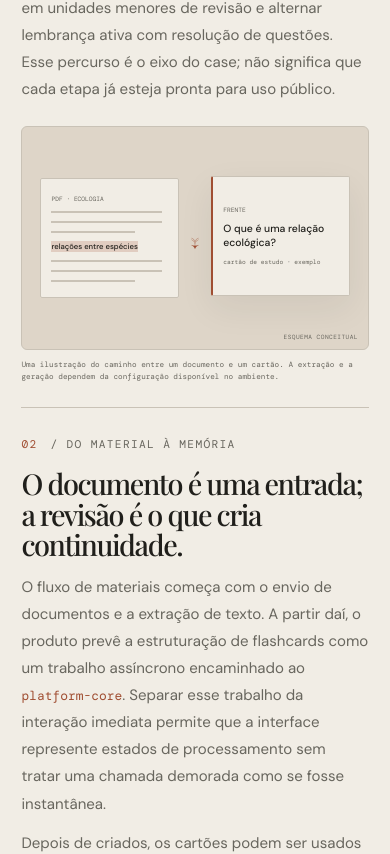
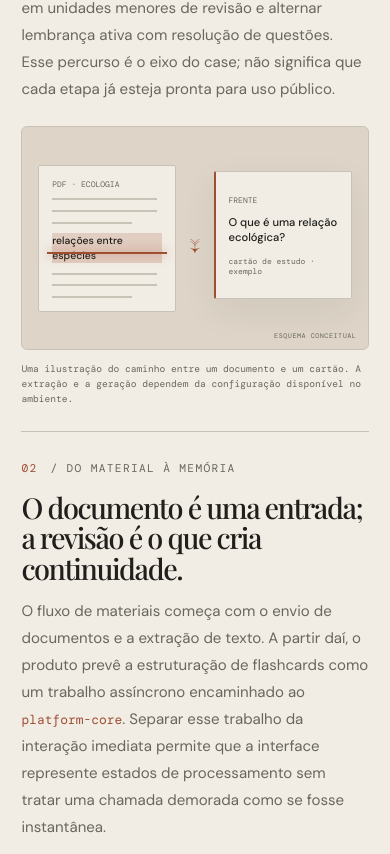
Before and after one commit to woragis/site, a Next.js app: page /projetos/enem-study in a window 390 px wide. Shown: the part 3018-3872 px from the top of the page. Built offline with nearby package versions, Linux system fonts and the light colour scheme; no server answers; a web font is replaced by a local one.

Commit message:
fix(portfolio): corrige cenas do case enem study

```diff
--- a/src/app/globals.css
+++ b/src/app/globals.css
@@ -666,69 +666,78 @@ html[data-theme="index"] .file-organizer-spotlight__visual .file-organizer-visua
 .enem-study-case__intro > p:last-child { border-left: 2px solid var(--color-accent); padding-left: 1rem; font-size: .83rem; }
 .enem-study-case__hero { margin: 0 auto clamp(5rem, 10vw, 9rem); }
 .enem-study-case__hero figcaption { margin-top: .7rem; color: var(--color-muted); font: .58rem/1.6 var(--font-mono); }
-.enem-study-case__story { max-width: 900px; margin-inline: auto; }
-.enem-study-case__section { display: grid; grid-template-columns: minmax(8rem, .45fr) minmax(0, 1.2fr); gap: clamp(1.5rem, 5vw, 4rem); border-top: 1px solid var(--color-line); padding-block: 2rem; }
+.enem-study-case__story { max-width: 1160px; margin-inline: auto; }
+.enem-study-case__section { display: grid; grid-template-columns: minmax(6rem, .25fr) minmax(0, 1.75fr); gap: clamp(1.5rem, 4vw, 3.5rem); border-top: 1px solid var(--color-line); padding-block: clamp(2rem, 4vw, 3.2rem); }
 .enem-study-case__section .eyebrow { margin-top: .25rem; }
 .enem-study-case__section h2 { margin: 0 0 .9rem; font-family: var(--font-display); font-size: clamp(1.8rem, 3vw, 2.7rem); font-weight: 500; letter-spacing: -.05em; line-height: 1.06; }
 .enem-study-case__section p:not(.eyebrow) { margin: 0 0 .8rem; color: var(--color-muted); font-size: .94rem; line-height: 1.8; }
 .enem-study-case__section code { color: var(--color-accent); font-family: var(--font-mono); font-size: .86em; }
-.enem-study-case__section--boundary > div { border-left: 2px solid var(--color-accent); padding-left: clamp(1rem, 3vw, 1.5rem); }
 .enem-study-case__section--boundary .enem-study-case__content > div { border-left: 2px solid var(--color-accent); padding-left: clamp(1rem, 3vw, 1.5rem); }
 .enem-study-case__content { display: grid; min-width: 0; grid-template-columns: minmax(0, 1fr); align-items: start; gap: clamp(1.25rem, 3vw, 2rem); }
-.enem-study-case__section--with-scene .enem-study-case__content { grid-template-columns: minmax(0, 1.15fr) minmax(13rem, .75fr); }
+.enem-study-case__section--with-scene .enem-study-case__content { grid-template-columns: minmax(0, 1.1fr) minmax(16rem, .9fr); }
 .enem-study-case__content > div > p:last-child { margin-bottom: 0; }
-.enem-study-scene-figure { --scene-delay: -18s; min-width: 0; margin: .2rem 0 0; }
-.enem-study-scene-figure--practice { --scene-delay: -15.3s; }
-.enem-study-scene-figure--architecture { --scene-delay: -12.6s; }
-.enem-study-scene-figure--ai-boundary { --scene-delay: -9.9s; }
-.enem-study-scene { position: relative; display: flex; min-height: 15rem; align-items: center; justify-content: center; gap: .7rem; overflow: hidden; border: 1px solid var(--color-line); border-radius: var(--radius-md); background: var(--color-paper-strong); padding: 1.1rem; }
-.enem-study-scene__stamp { position: absolute; right: .6rem; bottom: .5rem; color: var(--color-muted); font: .38rem var(--font-mono); letter-spacing: .08em; }
-.enem-study-scene-figure figcaption { margin-top: .55rem; color: var(--color-muted); font: .48rem/1.55 var(--font-mono); }
-.enem-study-scene__paper, .enem-study-scene__cards { display: grid; width: min(47%, 10rem); min-height: 8rem; align-content: center; gap: .5rem; border: 1px solid var(--color-line); border-radius: var(--radius-sm); background: var(--color-bg); padding: .65rem; }
-.enem-study-scene__paper > small, .enem-study-scene__cards > span, .enem-study-scene__cards > small { color: var(--color-muted); font: .39rem var(--font-mono); }
+.enem-study-scene-figure { --scene-cycle: 17s; min-width: 0; margin: .2rem 0 0; }
+.enem-study-scene-figure--practice { --scene-cycle: 18.5s; }
+.enem-study-scene-figure--architecture { --scene-cycle: 20s; }
+.enem-study-scene-figure--ai-boundary { --scene-cycle: 21.5s; }
+.enem-study-scene { position: relative; display: flex; min-height: 17rem; align-items: center; justify-content: center; gap: .8rem; overflow: hidden; border: 1px solid var(--color-line); border-radius: var(--radius-md); background: var(--color-paper-strong); padding: clamp(1rem, 2vw, 1.5rem); }
+.enem-study-scene__stamp { position: absolute; right: .7rem; bottom: .6rem; color: var(--color-muted); font: .48rem var(--font-mono); letter-spacing: .08em; }
+.enem-study-scene-figure figcaption { margin-top: .65rem; color: var(--color-muted); font: .6rem/1.6 var(--font-mono); }
+.enem-study-scene__paper, .enem-study-scene__cards { position: relative; display: grid; width: min(47%, 12rem); min-height: 9rem; align-content: center; gap: .6rem; overflow: hidden; border: 1px solid var(--color-line); border-radius: var(--radius-sm); background: var(--color-bg); padding: .8rem; }
+.enem-study-scene__paper > small, .enem-study-scene__cards > span, .enem-study-scene__cards > small { color: var(--color-muted); font: .56rem var(--font-mono); }
 .enem-study-scene__paper > i { width: 95%; height: 2px; background: var(--color-line); }
 .enem-study-scene__paper > i:nth-of-type(3), .enem-study-scene__paper > i:nth-of-type(6) { width: 72%; }
-.enem-study-scene__paper > b { width: fit-content; background: color-mix(in srgb, var(--color-accent) 12%, var(--color-bg)); color: var(--color-ink); font: 500 .48rem/1.4 var(--font-body); animation: enem-scene-highlight 18s ease-in-out infinite; animation-delay: var(--scene-delay); }
-.enem-study-scene__transfer { color: var(--color-accent); font: 1.2rem var(--font-display); animation: enem-scene-transfer 18s ease-in-out infinite; animation-delay: var(--scene-delay); }
-.enem-study-scene__cards { border-left: 2px solid var(--color-accent); box-shadow: var(--shadow-card); animation: enem-scene-card 18s ease-in-out infinite; animation-delay: var(--scene-delay); }
-.enem-study-scene__cards > b { font: 500 .65rem/1.35 var(--font-body); }
+.enem-study-scene__paper > b { width: fit-content; background: color-mix(in srgb, var(--color-accent) 14%, var(--color-bg)); color: var(--color-ink); font: 500 .68rem/1.45 var(--font-body); }
+.enem-study-scene__transfer { color: var(--color-accent); font: 1.5rem var(--font-display); }
+.enem-study-scene__cards { border-left: 2px solid var(--color-accent); box-shadow: var(--shadow-card); }
+.enem-study-scene__cards > b { font: 500 .78rem/1.4 var(--font-body); }
+.enem-study-scene.is-visible .enem-study-scene__paper::after { position: absolute; z-index: 1; top: 0; left: .5rem; right: .5rem; height: 2px; background: var(--color-accent); box-shadow: 0 0 .65rem color-mix(in srgb, var(--color-accent) 75%, transparent); content: ""; animation: enem-scene-scan var(--scene-cycle) ease-in-out infinite; }
+.enem-study-scene.is-visible .enem-study-scene__paper > b { animation: enem-scene-highlight var(--scene-cycle) ease-in-out infinite; }
+.enem-study-scene.is-visible .enem-study-scene__transfer { animation: enem-scene-transfer var(--scene-cycle) ease-in-out infinite; }
+.enem-study-scene.is-visible .enem-study-scene__cards { animation: enem-scene-card var(--scene-cycle) ease-in-out infinite; }
 .enem-study-scene--practice { gap: .55rem; align-items: stretch; }
 .enem-study-scene__question, .enem-study-scene__result { display: grid; min-width: 0; flex: 1; align-content: center; gap: .48rem; }
-.enem-study-scene__question > small, .enem-study-scene__result > small { color: var(--color-muted); font: .36rem var(--font-mono); }
-.enem-study-scene__question > b { margin-bottom: .2rem; font: 500 .53rem/1.4 var(--font-body); }
-.enem-study-scene__question > span { position: relative; border: 1px solid var(--color-line); border-radius: var(--radius-sm); padding: .36rem .4rem; color: var(--color-muted); font-size: .4rem; line-height: 1.35; }
-.enem-study-scene__question > span.is-selected { border-color: var(--color-accent); color: var(--color-ink); animation: enem-scene-choice 18s ease-in-out infinite; animation-delay: var(--scene-delay); }
-.enem-study-scene__question > span > i { position: absolute; right: .35rem; color: var(--color-accent); font-style: normal; opacity: 0; animation: enem-scene-check 18s ease-in-out infinite; animation-delay: var(--scene-delay); }
+.enem-study-scene__question > small, .enem-study-scene__result > small { color: var(--color-muted); font: .5rem var(--font-mono); }
+.enem-study-scene__question > b { margin-bottom: .2rem; font: 500 .72rem/1.45 var(--font-body); }
+.enem-study-scene__question > span { position: relative; border: 1px solid var(--color-line); border-radius: var(--radius-sm); padding: .4rem .48rem; color: var(--color-muted); font-size: .6rem; line-height: 1.4; }
+.enem-study-scene__question > span.is-selected { border-color: var(--color-accent); background: color-mix(in srgb, var(--color-accent) 8%, var(--color-bg)); color: var(--color-ink); }
+.enem-study-scene__question > span > i { position: absolute; right: .35rem; color: var(--color-accent); font-style: normal; opacity: 0; }
+.enem-study-scene.is-visible .enem-study-scene__question > span.is-selected { animation: enem-scene-choice var(--scene-cycle) ease-in-out infinite; }
+.enem-study-scene.is-visible .enem-study-scene__question > span > i { animation: enem-scene-check var(--scene-cycle) ease-in-out infinite; }
 .enem-study-scene__result { align-content: center; border-left: 1px solid var(--color-line); padding-left: .55rem; }
-.enem-study-scene__result > b { color: var(--color-accent); font: 500 .55rem var(--font-mono); }
-.enem-study-scene__result > i { height: 2rem; border-bottom: 1px solid var(--color-line); background: linear-gradient(160deg, transparent 48%, color-mix(in srgb, var(--color-accent) 70%, transparent) 49%, color-mix(in srgb, var(--color-accent) 70%, transparent) 51%, transparent 52%); transform: scaleX(.15); transform-origin: left; animation: enem-scene-chart 18s ease-in-out infinite; animation-delay: var(--scene-delay); }
-.enem-study-scene__result > span { color: var(--color-muted); font: .37rem var(--font-mono); }
+.enem-study-scene__result > b { color: var(--color-accent); font: 500 .68rem var(--font-mono); }
+.enem-study-scene__result > i { height: 2rem; border-bottom: 1px solid var(--color-line); background: linear-gradient(160deg, transparent 48%, color-mix(in srgb, var(--color-accent) 70%, transparent) 49%, color-mix(in srgb, var(--color-accent) 70%, transparent) 51%, transparent 52%); transform: scaleX(.15); transform-origin: left; }
+.enem-study-scene.is-visible .enem-study-scene__result > i { animation: enem-scene-chart var(--scene-cycle) ease-in-out infinite; }
+.enem-study-scene__result > span { color: var(--color-muted); font: .5rem var(--font-mono); }
 .enem-study-scene--architecture { flex-direction: column; gap: .42rem; }
 .enem-study-scene__clients { display: grid; width: 100%; grid-template-columns: 1fr 1fr; gap: .4rem; }
-.enem-study-scene__clients > span, .enem-study-scene__product, .enem-study-scene__services { display: grid; gap: .22rem; border: 1px solid var(--color-line); border-radius: var(--radius-sm); background: var(--color-bg); padding: .42rem .5rem; color: var(--color-muted); font: .36rem var(--font-mono); }
-.enem-study-scene__clients b, .enem-study-scene__product b { color: var(--color-ink); font: 500 .52rem var(--font-body); }
-.enem-study-scene__product { width: 78%; border-color: color-mix(in srgb, var(--color-accent) 50%, var(--color-line)); text-align: center; animation: enem-scene-node 18s ease-in-out infinite; animation-delay: var(--scene-delay); }
-.enem-study-scene__route { width: 1px; height: .5rem; background: var(--color-line); transform: scaleY(.15); transform-origin: top; animation: enem-scene-route 18s ease-in-out infinite; animation-delay: var(--scene-delay); }
+.enem-study-scene__clients > span, .enem-study-scene__product, .enem-study-scene__services { display: grid; gap: .28rem; border: 1px solid var(--color-line); border-radius: var(--radius-sm); background: var(--color-bg); padding: .52rem .6rem; color: var(--color-muted); font: .5rem var(--font-mono); }
+.enem-study-scene__clients b, .enem-study-scene__product b { color: var(--color-ink); font: 500 .7rem var(--font-body); }
+.enem-study-scene__product { width: 78%; border-color: color-mix(in srgb, var(--color-accent) 50%, var(--color-line)); text-align: center; }
+.enem-study-scene__route { width: 1px; height: .65rem; background: var(--color-line); transform: scaleY(1); transform-origin: top; }
+.enem-study-scene.is-visible .enem-study-scene__product { animation: enem-scene-node var(--scene-cycle) ease-in-out infinite; }
+.enem-study-scene.is-visible .enem-study-scene__route { animation: enem-scene-route var(--scene-cycle) ease-in-out infinite; }
 .enem-study-scene__route--down::after { display: block; width: .28rem; height: .28rem; border-right: 1px solid var(--color-accent); border-bottom: 1px solid var(--color-accent); content: ""; transform: translate(-.13rem, .26rem) rotate(45deg); }
 .enem-study-scene__services { width: 100%; grid-template-columns: repeat(3, 1fr); text-align: center; }
-.enem-study-scene__services > small { grid-column: 1 / -1; color: var(--color-muted); font-size: .34rem; }
+.enem-study-scene__services > small { grid-column: 1 / -1; color: var(--color-muted); font-size: .48rem; }
 .enem-study-scene--ai-boundary { flex-direction: column; gap: .55rem; }
-.enem-study-scene__mode { display: grid; width: 100%; gap: .35rem; border: 1px solid var(--color-line); border-radius: var(--radius-sm); background: var(--color-bg); padding: .65rem; animation: enem-scene-mode 18s ease-in-out infinite; animation-delay: var(--scene-delay); }
-.enem-study-scene__mode > small, .enem-study-scene__mode > span { color: var(--color-muted); font: .38rem var(--font-mono); }
-.enem-study-scene__mode > b { font: 500 .57rem var(--font-body); }
-.enem-study-scene__mode--demo { --mode-phase: 0%; }
-.enem-study-scene__mode--real { animation-name: enem-scene-mode-real; }
-.enem-study-scene__boundary { color: var(--color-muted); font: .4rem var(--font-mono); }
-@keyframes enem-scene-highlight { 0%, 10%, 78%, 100% { background: transparent; } 20%, 68% { background: color-mix(in srgb, var(--color-accent) 20%, var(--color-bg)); } }
-@keyframes enem-scene-transfer { 0%, 12%, 78%, 100% { opacity: .4; transform: translateY(-3px); } 25%, 65% { opacity: 1; transform: translateY(3px); } }
-@keyframes enem-scene-card { 0%, 18%, 78%, 100% { transform: translateY(5px); } 30%, 68% { transform: translateY(-2px); } }
-@keyframes enem-scene-choice { 0%, 10%, 78%, 100% { background: transparent; } 22%, 68% { background: color-mix(in srgb, var(--color-accent) 9%, var(--color-bg)); } }
-@keyframes enem-scene-check { 0%, 22%, 78%, 100% { opacity: 0; transform: scale(.7); } 30%, 67% { opacity: 1; transform: scale(1); } }
-@keyframes enem-scene-chart { 0%, 29%, 78%, 100% { transform: scaleX(.15); } 40%, 68% { transform: scaleX(1); } }
-@keyframes enem-scene-route { 0%, 10%, 78%, 100% { transform: scaleY(.15); } 22%, 68% { transform: scaleY(1); } }
-@keyframes enem-scene-node { 0%, 20%, 78%, 100% { box-shadow: none; } 32%, 68% { box-shadow: 0 0 0 2px color-mix(in srgb, var(--color-accent) 13%, transparent); } }
-@keyframes enem-scene-mode { 0%, 10%, 78%, 100% { border-color: var(--color-line); background: var(--color-bg); } 22%, 68% { border-color: color-mix(in srgb, var(--color-accent) 60%, var(--color-line)); background: color-mix(in srgb, var(--color-accent) 5%, var(--color-bg)); } }
-@keyframes enem-scene-mode-real { 0%, 10%, 78%, 100% { border-color: color-mix(in srgb, var(--color-accent) 60%, var(--color-line)); background: color-mix(in srgb, var(--color-accent) 5%, var(--color-bg)); } 22%, 68% { border-color: var(--color-line); background: var(--color-bg); } }
+.enem-study-scene__mode { display: grid; width: 100%; gap: .4rem; border: 1px solid var(--color-line); border-radius: var(--radius-sm); background: var(--color-bg); padding: .75rem; }
+.enem-study-scene__mode > small, .enem-study-scene__mode > span { color: var(--color-muted); font: .52rem var(--font-mono); }
+.enem-study-scene__mode > b { font: 500 .74rem var(--font-body); }
+.enem-study-scene.is-visible .enem-study-scene__mode--demo { animation: enem-scene-mode var(--scene-cycle) ease-in-out infinite; }
+.enem-study-scene.is-visible .enem-study-scene__mode--real { animation: enem-scene-mode-real var(--scene-cycle) ease-in-out infinite; }
+.enem-study-scene__boundary { color: var(--color-muted); font: .55rem var(--font-mono); }
+@keyframes enem-scene-scan { 0%, 4%, 78%, 100% { top: 0; opacity: 0; } 10% { opacity: 1; } 65% { top: calc(100% - 2px); opacity: 1; } 72% { opacity: 0; } }
+@keyframes enem-scene-highlight { 0%, 5%, 78%, 100% { background: transparent; } 18%, 68% { background: color-mix(in srgb, var(--color-accent) 20%, var(--color-bg)); } }
+@keyframes enem-scene-transfer { 0%, 8%, 78%, 100% { opacity: .45; transform: translateY(-5px); } 22%, 68% { opacity: 1; transform: translateY(5px); } }
+@keyframes enem-scene-card { 0%, 15%, 78%, 100% { transform: translateY(7px); } 28%, 68% { transform: translateY(-3px); } }
+@keyframes enem-scene-choice { 0%, 5%, 78%, 100% { background: transparent; } 20%, 68% { background: color-mix(in srgb, var(--color-accent) 9%, var(--color-bg)); } }
+@keyframes enem-scene-check { 0%, 20%, 78%, 100% { opacity: 0; transform: scale(.7); } 30%, 67% { opacity: 1; transform: scale(1); } }
+@keyframes enem-scene-chart { 0%, 28%, 78%, 100% { transform: scaleX(.12); } 40%, 68% { transform: scaleX(1); } }
+@keyframes enem-scene-route { 0%, 5%, 78%, 100% { transform: scaleY(.1); } 19%, 68% { transform: scaleY(1); } }
+@keyframes enem-scene-node { 0%, 18%, 78%, 100% { box-shadow: none; } 29%, 68% { box-shadow: 0 0 0 3px color-mix(in srgb, var(--color-accent) 15%, transparent); } }
+@keyframes enem-scene-mode { 0%, 5%, 78%, 100% { border-color: var(--color-line); background: var(--color-bg); } 20%, 68% { border-color: color-mix(in srgb, var(--color-accent) 60%, var(--color-line)); background: color-mix(in srgb, var(--color-accent) 5%, var(--color-bg)); } }
+@keyframes enem-scene-mode-real { 0%, 5%, 78%, 100% { border-color: color-mix(in srgb, var(--color-accent) 60%, var(--color-line)); background: color-mix(in srgb, var(--color-accent) 5%, var(--color-bg)); } 20%, 68% { border-color: var(--color-line); background: var(--color-bg); } }
 .enem-study-case__next { max-width: 900px; margin: clamp(5rem, 10vw, 9rem) auto 0; border-top: 1px solid var(--color-line); padding-top: 1.4rem; }
 .enem-study-case__next h2 { font-size: clamp(2rem, 4vw, 3.5rem); }
 .enem-study-case__next ul { display: grid; grid-template-columns: repeat(2, minmax(0, 1fr)); gap: .7rem 2rem; margin: 2rem 0; padding: 0; list-style: none; counter-reset: enem-next; }
@@ -871,6 +880,9 @@ html[data-theme="index"] .project-card__visual--enem-study::before, html[data-th
   .file-case-manager__sidebar { padding-inline: .5rem; }
   .file-case-manager__file { grid-template-columns: 1.25rem minmax(0, 1fr); }
   .file-case-manager__file > small { display: none; }
+  .enem-study-case__story { max-width: 100%; }
+  .enem-study-case__section { grid-template-columns: minmax(5rem, .2fr) minmax(0, 1.8fr); }
+  .enem-study-case__section--with-scene .enem-study-case__content { grid-template-columns: minmax(0, 1fr) minmax(14rem, .9fr); }
 }
 @media (max-width: 640px) {
   :root { --section-gap: 5.5rem; }
@@ -965,10 +977,16 @@ html[data-theme="index"] .project-card__visual--enem-study::before, html[data-th
   .enem-study-visual__foot small { font-size: .39rem; }
   .enem-study-case__section { grid-template-columns: minmax(0, 1fr); gap: .35rem; padding-block: 1.5rem; }
   .enem-study-case__section .eyebrow { margin-bottom: .6rem; }
-  .enem-study-case__section--with-scene .enem-study-case__content { grid-template-columns: minmax(0, 1fr); }
+  .enem-study-case__section, .enem-study-case__section--with-scene .enem-study-case__content { grid-template-columns: minmax(0, 1fr); }
   .enem-study-scene-figure { width: 100%; max-width: 28rem; margin-top: .2rem; }
   .enem-study-scene { min-height: 14rem; }
-  .enem-study-scene__paper, .enem-study-scene__cards { min-height: 7.5rem; }
+  .enem-study-scene__paper, .enem-study-scene__cards { min-height: 8rem; }
+  .enem-study-scene__paper > small, .enem-study-scene__cards > span, .enem-study-scene__cards > small { font-size: .5rem; }
+  .enem-study-scene__paper > b { font-size: .65rem; }
+  .enem-study-scene__cards > b { font-size: .7rem; }
+  .enem-study-scene__question > b { font-size: .66rem; }
+  .enem-study-scene__question > span { font-size: .54rem; }
+  .enem-study-scene__stamp { font-size: .42rem; }
   .enem-study-case__next { margin-top: 4rem; }
   .enem-study-case__next ul { grid-template-columns: 1fr; gap: .6rem; }
   .file-case-close__grid { grid-template-columns: 1fr; gap: 1rem; }
--- a/src/components/enem-study-case-study.tsx
+++ b/src/components/enem-study-case-study.tsx
@@ -1,35 +1,5 @@
 import { EnemStudyVisual } from "@/components/enem-study-visual";
-
-type SceneKind = "material" | "practice" | "architecture" | "ai-boundary";
-
-function EnemStudyMiniScene({ kind }: { kind: SceneKind }) {
-  return (
-    <div className={`enem-study-scene enem-study-scene--${kind}`} aria-hidden="true">
-      {kind === "material" && <>
-        <div className="enem-study-scene__paper"><small>PDF · ECOLOGIA</small><i /><i /><i /><b>relações entre espécies</b><i /><i /><i /></div>
-        <span className="enem-study-scene__transfer">↓</span>
-        <div className="enem-study-scene__cards"><span>FRENTE</span><b>O que é uma relação ecológica?</b><small>cartão de estudo · exemplo</small></div>
-      </>}
-      {kind === "practice" && <>
-        <div className="enem-study-scene__question"><small>QUESTÃO DE DEMONSTRAÇÃO</small><b>Qual alternativa descreve uma relação de mutualismo?</b><span>A · Uma espécie é prejudicada</span><span className="is-selected">B · Ambas se beneficiam <i>✓</i></span><span>C · Uma se beneficia sem efeito na outra</span></div>
-        <div className="enem-study-scene__result"><small>REGISTRO DA TENTATIVA</small><b>Resposta salva</b><i /><span>acertos por área</span></div>
-      </>}
-      {kind === "architecture" && <>
-        <div className="enem-study-scene__clients"><span>WEB <b>Next.js</b></span><span>MOBILE <b>Flutter</b></span></div>
-        <i className="enem-study-scene__route enem-study-scene__route--down" />
-        <div className="enem-study-scene__product"><small>ENEM STUDY</small><b>domínio e fluxos de estudo</b></div>
-        <i className="enem-study-scene__route enem-study-scene__route--down" />
-        <div className="enem-study-scene__services"><span>arquivos</span><span>billing</span><span>jobs de LLM</span><small>platform-core · serviços compartilhados</small></div>
-      </>}
-      {kind === "ai-boundary" && <>
-        <div className="enem-study-scene__mode enem-study-scene__mode--demo"><small>AMBIENTE LOCAL</small><b>Resposta demonstrativa</b><span>MOCK_AI=true</span></div>
-        <span className="enem-study-scene__boundary">ou</span>
-        <div className="enem-study-scene__mode enem-study-scene__mode--real"><small>INTEGRAÇÃO REAL</small><b>Worker + credenciais</b><span>configuração necessária</span></div>
-      </>}
-      <span className="enem-study-scene__stamp">ESQUEMA CONCEITUAL</span>
-    </div>
-  );
-}
+import { EnemStudyMiniScene, type SceneKind } from "@/components/enem-study-mini-scene";
 
 function EnemStudyScene({ kind, caption }: { kind: SceneKind; caption: string }) {
   return <figure className={`enem-study-scene-figure enem-study-scene-figure--${kind}`}><EnemStudyMiniScene kind={kind} /><figcaption>{caption}</figcaption></figure>;
--- /dev/null
+++ b/src/components/enem-study-mini-scene.tsx
@@ -0,0 +1,50 @@
+"use client";
+
+import { useEffect, useRef } from "react";
+
+export type SceneKind = "material" | "practice" | "architecture" | "ai-boundary";
+
+export function EnemStudyMiniScene({ kind }: { kind: SceneKind }) {
+  const sceneRef = useRef<HTMLDivElement>(null);
+
+  useEffect(() => {
+    const scene = sceneRef.current;
+    if (!scene) return;
+    if (!("IntersectionObserver" in window)) {
+      scene.classList.add("is-visible");
+      return;
+    }
+    const observer = new IntersectionObserver(([entry]) => {
+      scene.classList.toggle("is-visible", entry.isIntersecting);
+    }, { threshold: 0.25, rootMargin: "0px 0px -3% 0px" });
+    observer.observe(scene);
+    return () => observer.disconnect();
+  }, []);
+
+  return (
+    <div ref={sceneRef} className={`enem-study-scene enem-study-scene--${kind}`} aria-hidden="true">
+      {kind === "material" && <>
+        <div className="enem-study-scene__paper"><small>PDF · ECOLOGIA</small><i /><i /><i /><b>relações entre espécies</b><i /><i /><i /></div>
+        <span className="enem-study-scene__transfer">↓</span>
+        <div className="enem-study-scene__cards"><span>FRENTE</span><b>O que é uma relação ecológica?</b><small>cartão de estudo · exemplo</small></div>
+      </>}
+      {kind === "practice" && <>
+        <div className="enem-study-scene__question"><small>QUESTÃO DE DEMONSTRAÇÃO</small><b>Qual alternativa descreve uma relação de mutualismo?</b><span>A · Uma espécie é prejudicada</span><span className="is-selected">B · Ambas se beneficiam <i>✓</i></span><span>C · Uma se beneficia sem efeito na outra</span></div>
+        <div className="enem-study-scene__result"><small>REGISTRO DA TENTATIVA</small><b>Resposta salva</b><i /><span>acertos por área</span></div>
+      </>}
+      {kind === "architecture" && <>
+        <div className="enem-study-scene__clients"><span>WEB <b>Next.js</b></span><span>MOBILE <b>Flutter</b></span></div>
+        <i className="enem-study-scene__route enem-study-scene__route--down" />
+        <div className="enem-study-scene__product"><small>ENEM STUDY</small><b>domínio e fluxos de estudo</b></div>
+        <i className="enem-study-scene__route enem-study-scene__route--down" />
+        <div className="enem-study-scene__services"><span>arquivos</span><span>billing</span><span>jobs de LLM</span><small>platform-core · serviços compartilhados</small></div>
+      </>}
+      {kind === "ai-boundary" && <>
+        <div className="enem-study-scene__mode enem-study-scene__mode--demo"><small>AMBIENTE LOCAL</small><b>Resposta demonstrativa</b><span>MOCK_AI=true</span></div>
+        <span className="enem-study-scene__boundary">ou</span>
+        <div className="enem-study-scene__mode enem-study-scene__mode--real"><small>INTEGRAÇÃO REAL</small><b>Worker + credenciais</b><span>configuração necessária</span></div>
+      </>}
+      <span className="enem-study-scene__stamp">ESQUEMA CONCEITUAL</span>
+    </div>
+  );
+}
```
